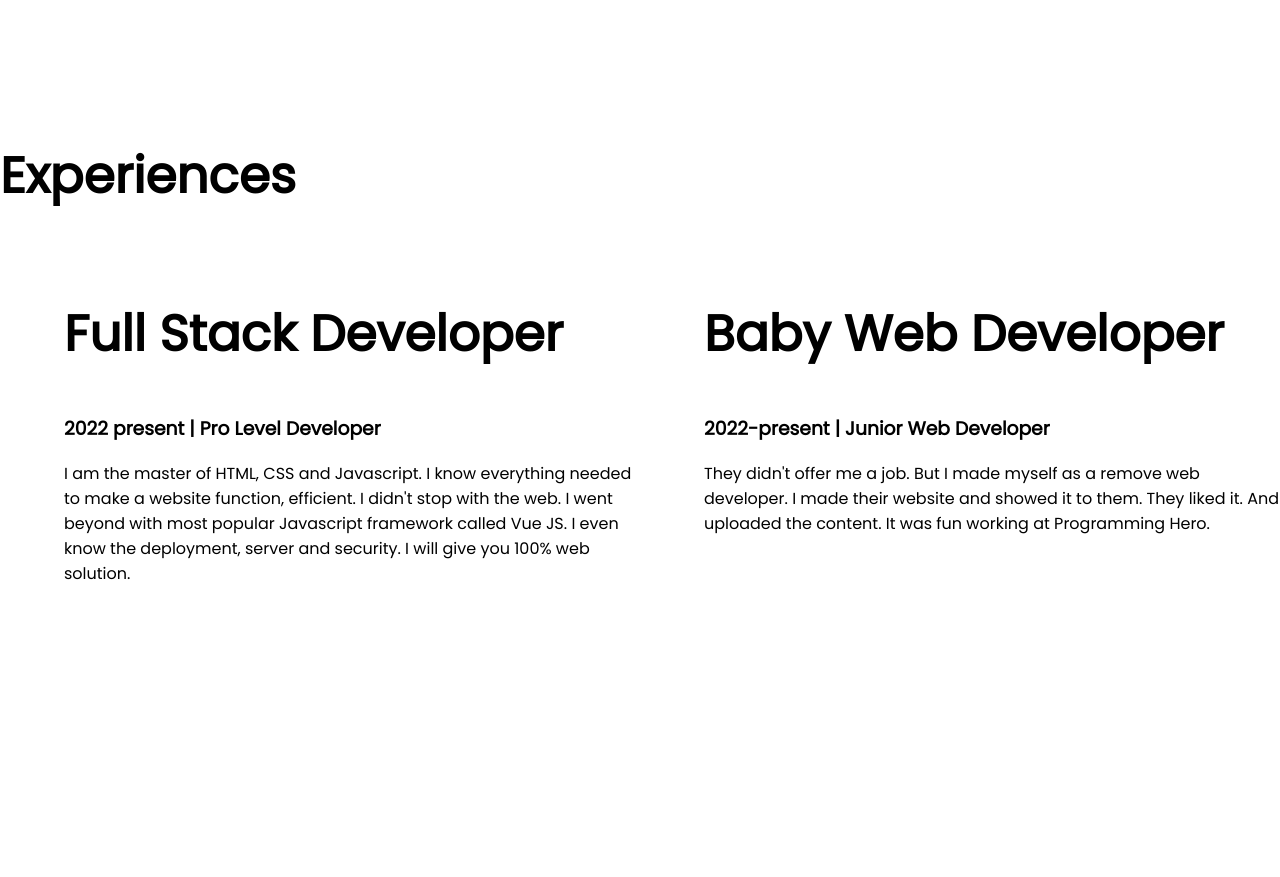
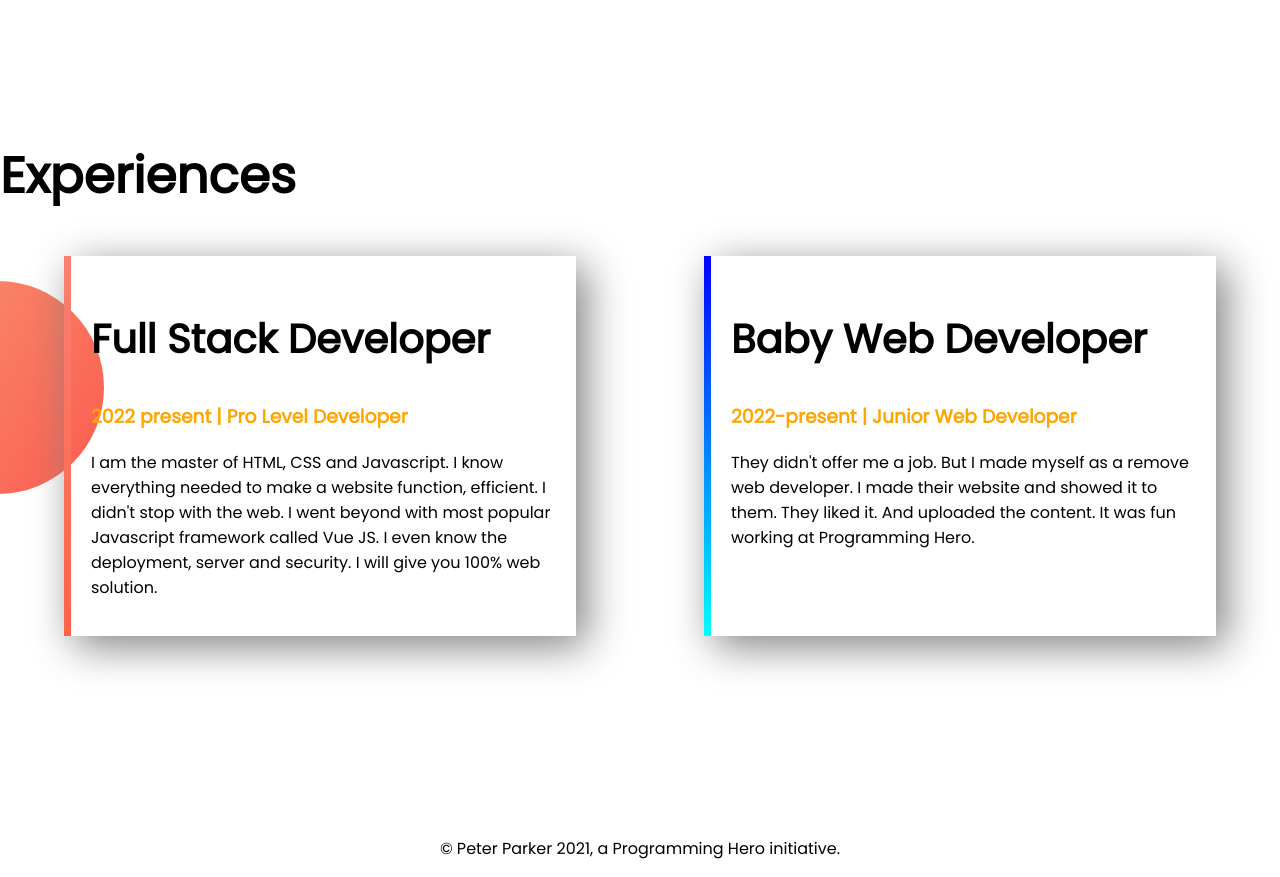
Before and after one commit to nihansakib/developer-portfolio, a plain HTML site: page index.html in a window 1280 px wide. Shown: the part 1400-2277 px from the top of the page. Before the commit the page ends 2202 px from the top, so only its background shows below. Drawn offline with Linux system fonts and the light colour scheme.

Commit message:
footer add

```diff
--- a/index.html
+++ b/index.html
@@ -43,23 +43,26 @@
     <section class="section3">
         <h1>Experiences</h1>
         <div class="flexible-container">
-            <div class="blog1">
-                <h1>Full Stack Developer</h1>
-                <h3>2022 present | Pro Level Developer</h3>
+            <div id="mm" class="blog3">
+                <h2>Full Stack Developer</h2>
+                <h3 class="color-orange">2022 present | Pro Level Developer</h3>
                 <p>I am the master of HTML, CSS and Javascript. I know everything needed to make a website function,
                     efficient. I didn't stop with the web. I went beyond with most popular Javascript framework called
                     Vue
                     JS. I even know the deployment, server and security. I will give you 100% web solution.</p>
             </div>
-            <div class="blog1">
-                <h1>Baby Web Developer</h1>
-                <h3>2022-present | Junior Web Developer</h3>
+            <div id="mmd" class="blog3">
+                <h2>Baby Web Developer</h2>
+                <h3 class="color-orange">2022-present | Junior Web Developer</h3>
                 <p>They didn't offer me a job. But I made myself as a remove web developer. I made their website and
                     showed it to them. They liked it. And uploaded the content. It was fun working at Programming Hero.
                 </p>
             </div>
         </div>
     </section>
+    <footer>
+        <p>© Peter Parker 2021, a Programming Hero initiative.</p>
+    </footer>
 </body>
 
 </html>
--- a/style.css
+++ b/style.css
@@ -4,6 +4,9 @@ body{
 }
 h1{
     font-size: 50px;
+}
+h2{
+    font-size: 40px;
 }
 .orange_color{
     color: orange;
@@ -50,3 +53,32 @@ h1{
     background-repeat: no-repeat;
     background-position: right;
 }
+.color-orange{
+    color: orange;
+}
+.section3{
+    background-image: url(images/exp-bg.png);
+    background-repeat: no-repeat;
+    background-position: left;
+}
+.blog3{
+    margin-left: 5%;
+    margin-right: 5%;
+    padding: 20px;
+    width: 40%;
+    box-shadow: 10px 10px 40px grey;
+    border-left: 10px solid;
+}
+#mmd{
+    border-image: linear-gradient(blue, cyan);
+    border-left: 7px solid;
+    border-image-slice: 1;
+}
+#mm{
+    border-image: linear-gradient(salmon, tomato);
+    border-left: 7px solid;
+    border-image-slice: 1;
+}
+footer p{
+    text-align:center;
+}
```
